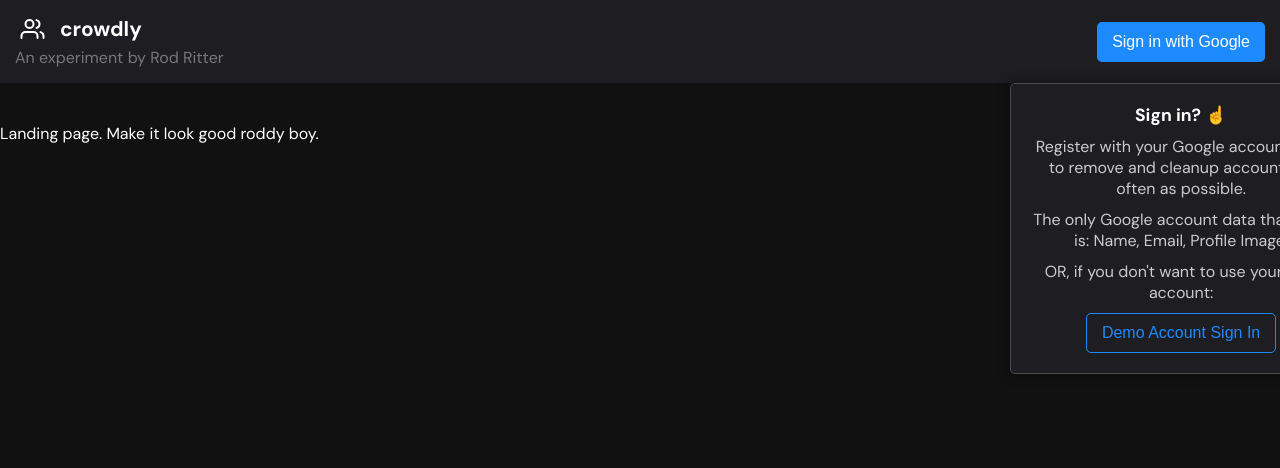
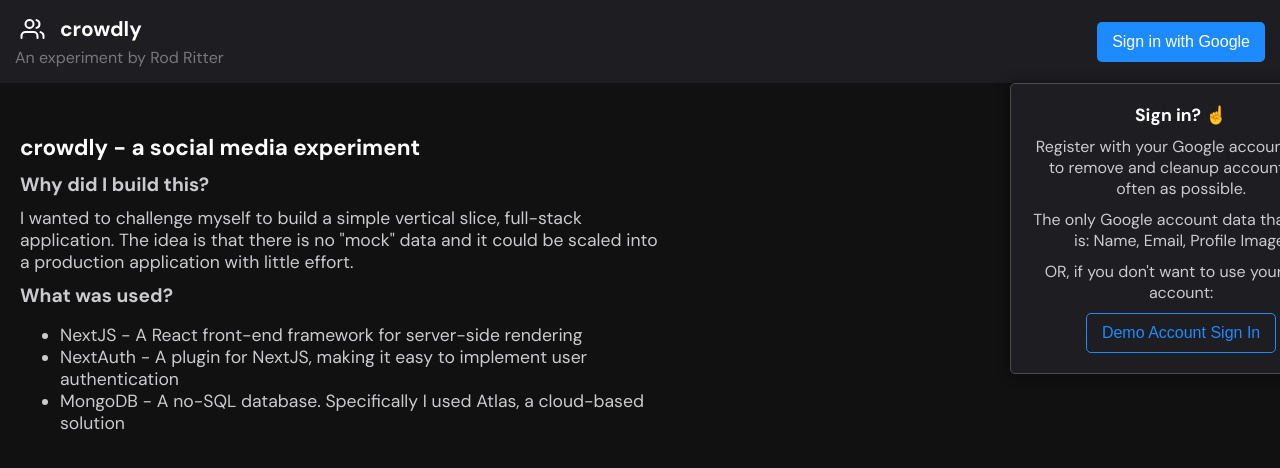
Before and after one commit to RodRitter/social-media-concept, a Next.js app: page / in a window 1280 px wide. Shown: the top 468 px of the page. Built offline with nearby package versions, Linux system fonts and the light colour scheme; no server answers.

Commit message:
cleanup: change some text

```diff
--- a/pages/index.js
+++ b/pages/index.js
@@ -19,8 +19,19 @@
     margin: 0 auto;
     display: flex;
 
+    p,
+    li {
+        font-size: 1.1rem;
+        color: ${({ theme }) => theme.lightText};
+    }
+
+    h2 {
+        color: ${({ theme }) => theme.lightText};
+    }
+
     > div {
         padding: 10px 20px;
+        width: 50%;
     }
 `;
 
@@ -28,6 +39,7 @@
     const { theme, setTheme } = useTheme();
     const { data: session, status } = useSession();
 
+    // TODO Create an alternate theme
     const toggle = () => {
         setTheme(theme === themes.dark ? themes.light : themes.dark);
     };
@@ -35,8 +47,32 @@
     return (
         <FeedWrapper theme={theme} className={className}>
             <Header session={false} authenticating={status === "loading"} />
-            <InnerWrapper>
-                Landing page. Make it look good roddy boy.
+            <InnerWrapper theme={theme}>
+                <div>
+                    <h1>crowdly - a social media experiment</h1>
+                    <h2>Why did I build this?</h2>
+                    <p>
+                        I wanted to challenge myself to build a simple vertical
+                        slice, full-stack application. The idea is that there is
+                        no "mock" data and it could be scaled into a production
+                        application with little effort.
+                    </p>
+                    <h2>What was used?</h2>
+                    <ul>
+                        <li>
+                            NextJS - A React front-end framework for server-side
+                            rendering
+                        </li>
+                        <li>
+                            NextAuth - A plugin for NextJS, making it easy to
+                            implement user authentication
+                        </li>
+                        <li>
+                            MongoDB - A no-SQL database. Specifically I used
+                            Atlas, a cloud-based solution
+                        </li>
+                    </ul>
+                </div>
             </InnerWrapper>
         </FeedWrapper>
     );
--- a/styles/globals.css
+++ b/styles/globals.css
@@ -16,6 +16,7 @@
 h5,
 h6 {
     margin: 0 0 10px 0;
+    display: block;
 }
 
 h1 {
```
Also changed, not shown: 1 other file (tests, documents, lock files or other folders).
